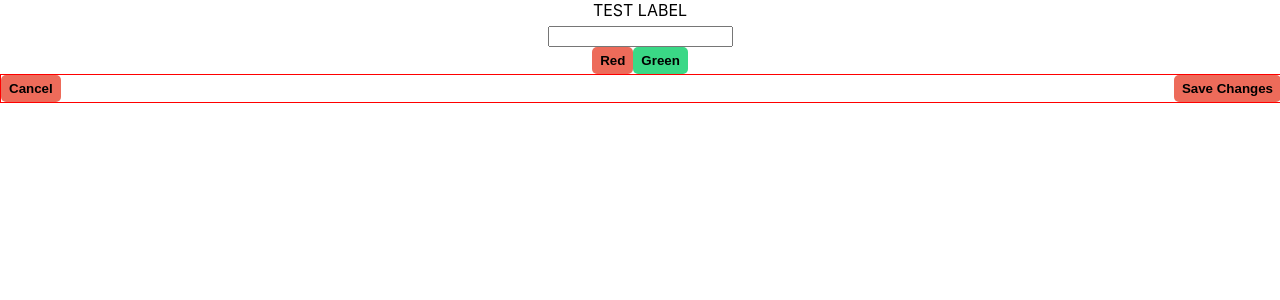
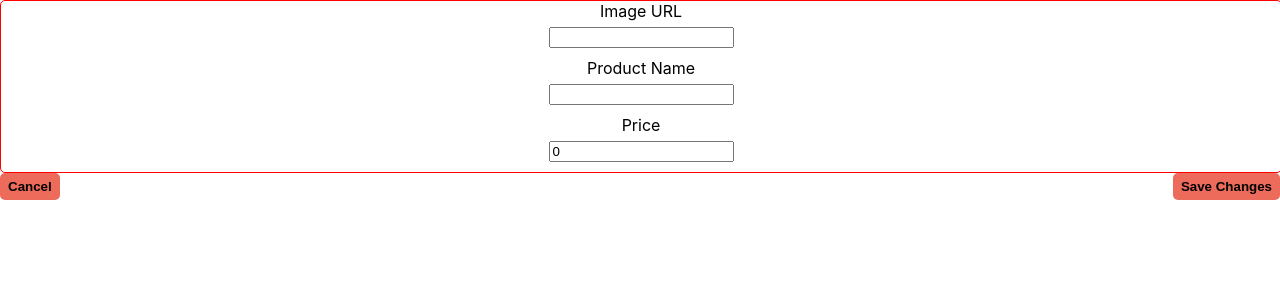
Before and after one commit to gv4383/shelfie-web, a React (Create React App) app: page / in a window 1280 px wide. Shown: the top 300 px of the page. Built offline with nearby package versions, Linux system fonts and the light colour scheme.

Commit message:
Added text inputs to ProductForm component

```diff
--- a/src/App.tsx
+++ b/src/App.tsx
@@ -1,20 +1,10 @@
-import React, { ChangeEvent, FunctionComponent, useState } from 'react';
+import React, { FunctionComponent } from 'react';
 // import logo from './logo.svg';
-import Button from './components/Input/Button';
 import ProductForm from './components/ProductForm';
-import TextInput from './components/Input/TextInput';
 
 import './App.scss';
 
-const App: FunctionComponent = () => {
-  const [userInput, setUserInput] = useState('');
-
-  const handleChange = (event: ChangeEvent<HTMLInputElement>): void => {
-    const { value } = event.target;
-    setUserInput(value);
-  };
-
-  return (
+const App: FunctionComponent = () => (
   <div className="App">
     {/* <header className="App-header">
       <img src={logo} className="App-logo" alt="logo" />
@@ -30,13 +20,8 @@ const App: FunctionComponent = () => {
         Learn React
       </a>
     </header> */}
-      <TextInput label="TEST LABEL" name="input" onChange={handleChange} value={userInput} />
-      <Button color="red">Red</Button>
-      <Button color="green">Green</Button>
-      <br />
     <ProductForm />
   </div>
 );
-};
 
 export default App;
--- a/src/components/Input/ActionBar/styles.scss
+++ b/src/components/Input/ActionBar/styles.scss
@@ -1,5 +1,4 @@
 .base-action-bar {
-  border: 1px solid red;
   display: flex;
   flex-direction: row;
   justify-content: space-between;
--- a/src/components/Input/TextInput/index.tsx
+++ b/src/components/Input/TextInput/index.tsx
@@ -18,7 +18,7 @@ const TextInput: FunctionComponent<Props> = (props: Props) => {
   const displayLabel = label && <p className="text-input-label">{label}</p>;
 
   return (
-    <div>
+    <div className="base-text-input">
       {displayLabel}
       <input
         form={formId}
--- a/src/components/Input/TextInput/styles.scss
+++ b/src/components/Input/TextInput/styles.scss
@@ -1,3 +1,8 @@
+.base-text-input {
+  margin-bottom: 10px;
+  width: 100%;
+}
+
 .text-input-label {
   margin-top: 0;
   margin-bottom: 5px;
--- a/src/components/ProductForm/index.tsx
+++ b/src/components/ProductForm/index.tsx
@@ -1,12 +1,53 @@
-import React, { FunctionComponent } from 'react';
+import React, { ChangeEvent, FunctionComponent, useState } from 'react';
 
 import ActionBar from '../Input/ActionBar';
 import TextInput from '../Input/TextInput';
 
-const ProductForm: FunctionComponent = () => (
-  <div>
-    <ActionBar />
-  </div>
-);
+import './styles.scss';
+
+const ProductForm: FunctionComponent = () => {
+  const formInitialState = {
+    imageUrl: '',
+    productName: '',
+    price: 0,
+  };
+  const [formInputs, setformInputs] = useState(formInitialState);
+
+  const handleChange = (event: ChangeEvent<HTMLInputElement>): void => {
+    const { name, value } = event.target;
+    setformInputs({ ...formInputs, [name]: value });
+  };
+
+  const displayInputFields = (
+    <div className="base-product-form">
+      <TextInput
+        label="Image URL"
+        name="imageUrl"
+        onChange={handleChange}
+        value={formInputs.imageUrl}
+      />
+      <TextInput
+        label="Product Name"
+        name="productName"
+        onChange={handleChange}
+        value={formInputs.productName}
+      />
+      <TextInput
+        label="Price"
+        name="price"
+        onChange={handleChange}
+        type="number"
+        value={formInputs.price}
+      />
+    </div>
+  );
+
+  return (
+    <div>
+      {displayInputFields}
+      <ActionBar />
+    </div>
+  );
+};
 
 export default ProductForm;
--- /dev/null
+++ b/src/components/ProductForm/styles.scss
@@ -0,0 +1,5 @@
+.base-product-form {
+  width: 100%;
+  border: 1px solid red;
+  border-radius: 5px;
+}
```
Lines whose indentation alone changed are shown as unchanged.
